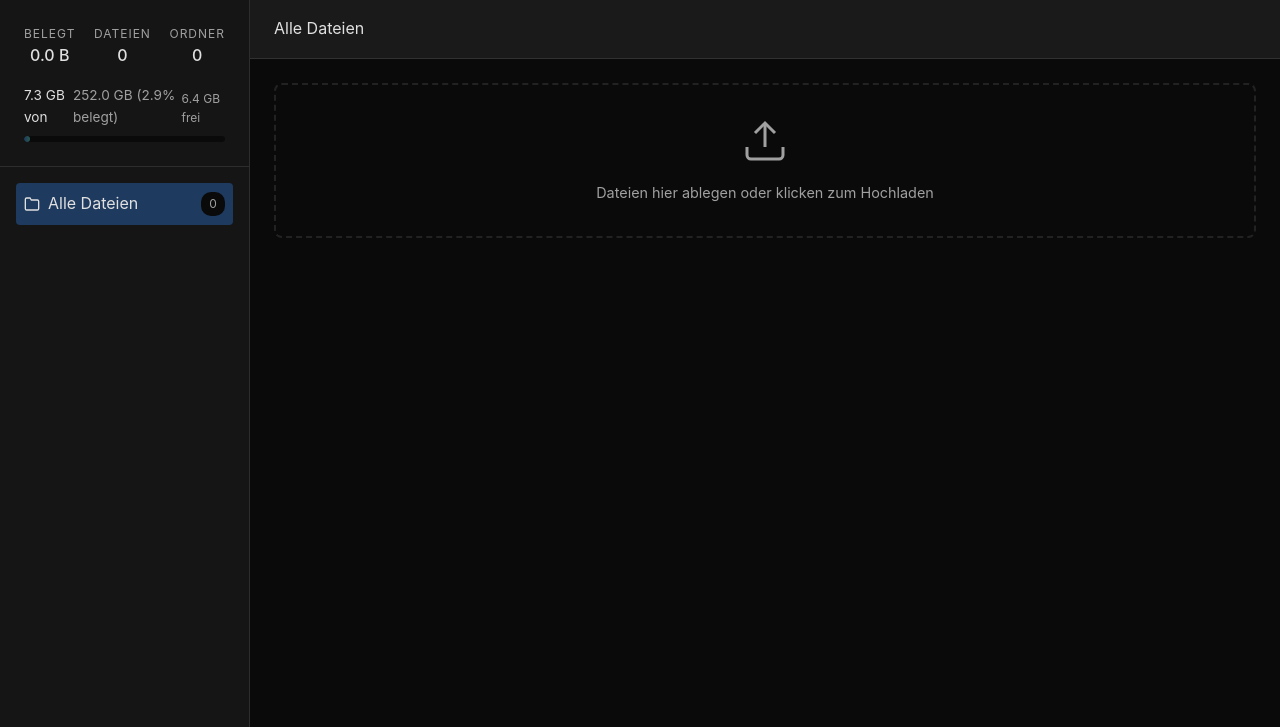
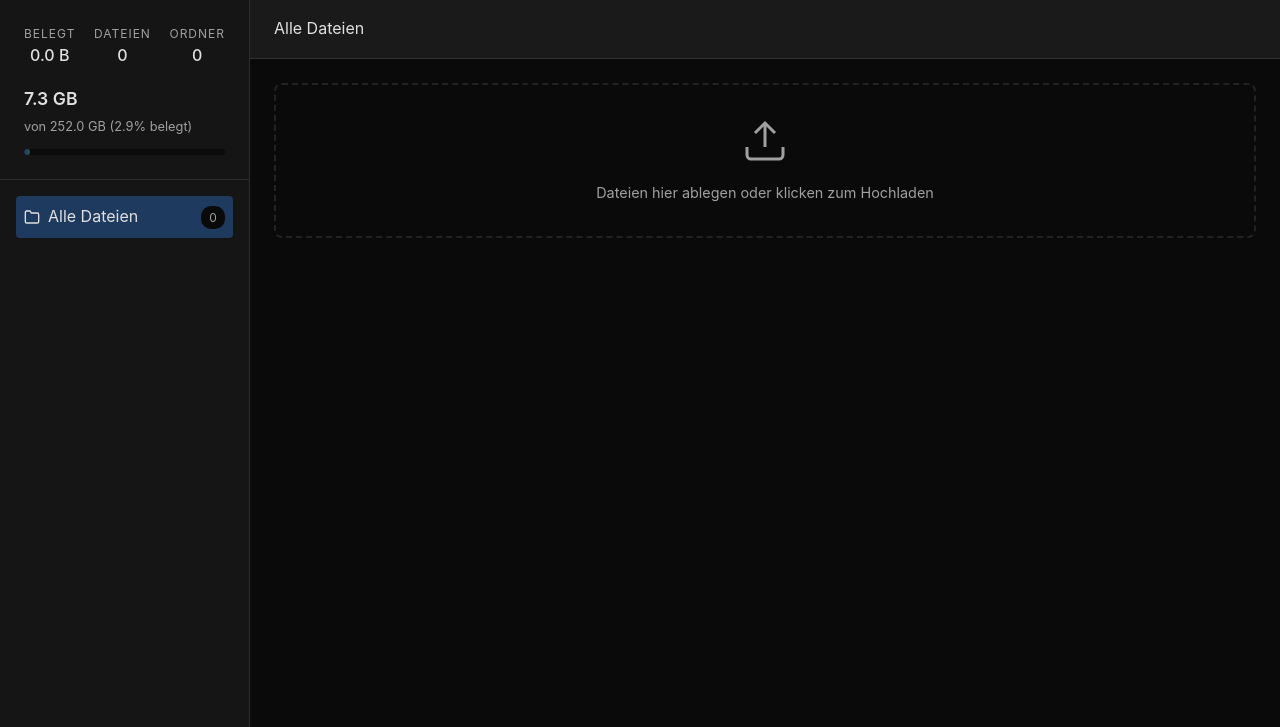
Before and after one commit to dennisjanvogt/consulting_apps, a Django app: page /storage/ in a window 1280 px wide. Shown: the part 73-800 px from the top of the page. Run offline with Django 5.2, Linux system fonts and the light colour scheme; a user stored in the database is signed in; data that the repository does not hold is empty; some libraries are stand-ins or nearby versions.

Commit message:
Show used GB over total and remove free-space line
Update the storage display to present the used gigabytes prominently on its own line and show the total capacity with percent below it. The UI no longer shows a separate "free" value; instead the total line includes the percent used. This simplifies the layout to match the requested design and adjusts CSS/JS/HTML to render the two-line stacked presentation and font emphasis for clarity.

```diff
--- a/storage_app/static/storage_app/css/style.css
+++ b/storage_app/static/storage_app/css/style.css
@@ -156,18 +156,19 @@ body {
 }
 
 .storage-bar-info {
-    display: flex;
-    justify-content: space-between;
-    margin-bottom: 0.5rem;
-    font-size: 0.85rem;
+    margin-bottom: 0.75rem;
 }
 
 .storage-used-text {
     color: var(--text-primary);
+    font-weight: 600;
+    font-size: 1.1rem;
+    margin-bottom: 0.25rem;
 }
 
 .storage-total-text {
     color: var(--text-secondary);
+    font-size: 0.8rem;
 }
 
 .storage-bar {
--- a/storage_app/static/storage_app/js/app.js
+++ b/storage_app/static/storage_app/js/app.js
@@ -182,23 +182,9 @@ class StorageApp {
             // Update storage bar based on actual disk usage
             document.getElementById('storageUsed').style.width = `${diskUsedPercentage}%`;
 
-            // Update storage text with real values
-            document.getElementById('storageUsedText').textContent = `${data.formatted_disk_used} von`;
-            document.getElementById('storageTotalText').textContent = `${data.formatted_disk_total} (${diskUsedPercentage.toFixed(1)}% belegt)`;
-
-            // Also show free space
-            const freeInfo = document.createElement('div');
-            freeInfo.style.fontSize = '0.75rem';
-            freeInfo.style.color = 'var(--text-secondary)';
-            freeInfo.style.marginTop = '0.25rem';
-            freeInfo.textContent = `${data.formatted_disk_free} frei`;
-
-            const storageBarInfo = document.querySelector('.storage-bar-info');
-            const existingFreeInfo = storageBarInfo.querySelector('div');
-            if (existingFreeInfo) {
-                existingFreeInfo.remove();
-            }
-            storageBarInfo.appendChild(freeInfo);
+            // Update storage text with real values - two lines
+            document.getElementById('storageUsedText').textContent = data.formatted_disk_used;
+            document.getElementById('storageTotalText').textContent = `von ${data.formatted_disk_total} (${diskUsedPercentage.toFixed(1)}% belegt)`;
 
             // Change color based on actual disk usage
             const storageBar = document.getElementById('storageUsed');
--- a/storage_app/templates/storage_app/index.html
+++ b/storage_app/templates/storage_app/index.html
@@ -89,8 +89,8 @@
                     </div>
                     <div class="storage-bar-container">
                         <div class="storage-bar-info">
-                            <span class="storage-used-text" id="storageUsedText">0 GB von</span>
-                            <span class="storage-total-text" id="storageTotalText">5 GB</span>
+                            <div class="storage-used-text" id="storageUsedText">0 GB</div>
+                            <div class="storage-total-text" id="storageTotalText">von 5 GB</div>
                         </div>
                         <div class="storage-bar">
                             <div class="storage-used" id="storageUsed"></div>
```
